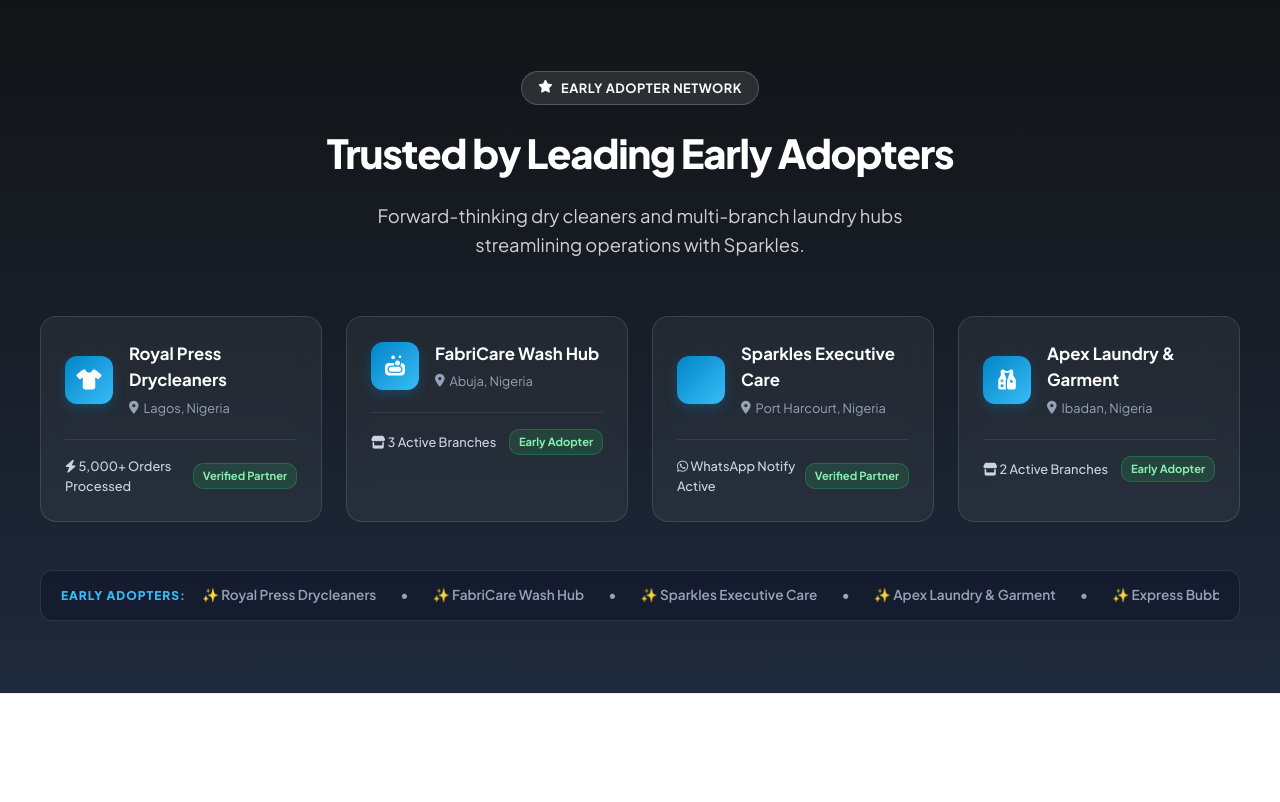
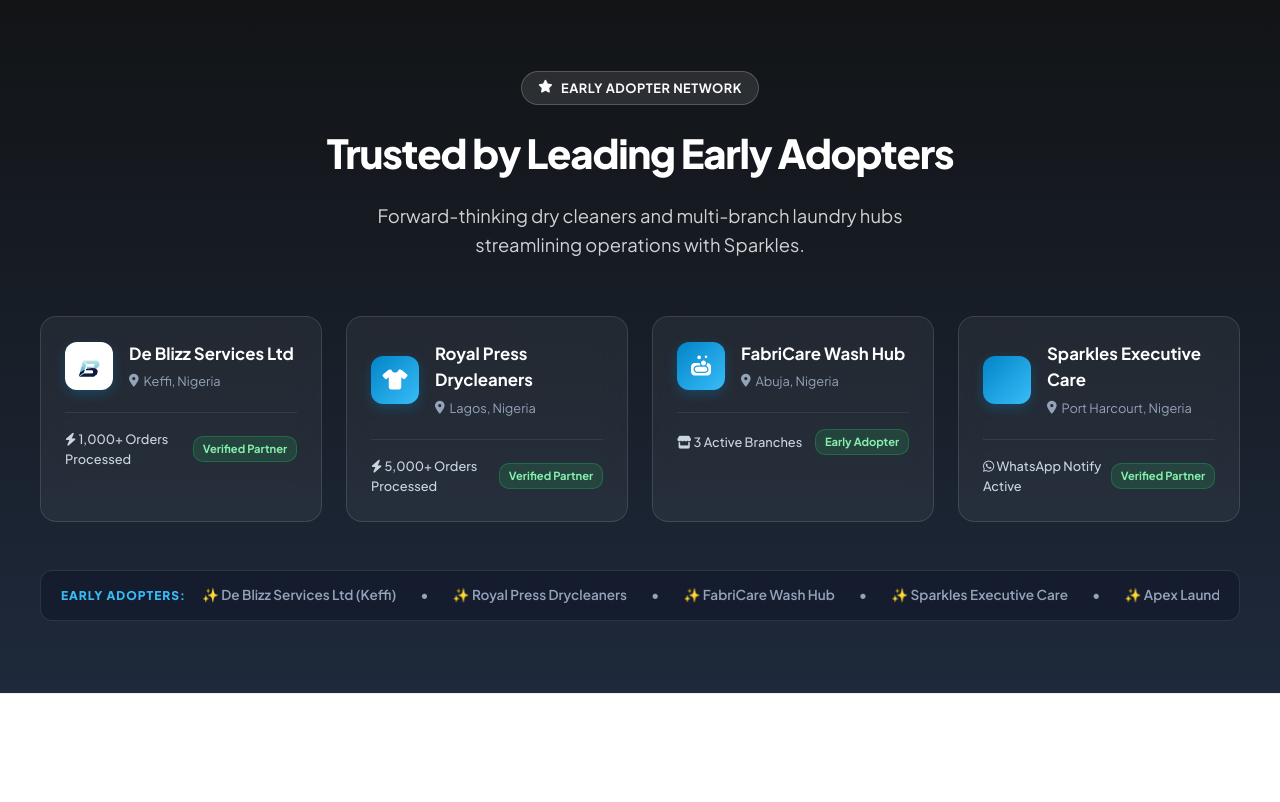
Before and after one commit to DamaMichaelYohanna/sparkles, a Django app: page / in a window 1280 px wide. Shown: the part 801-1603 px from the top of the page. Run offline with Django 4.2, Linux system fonts and the light colour scheme.

Commit message:
Feature De Blizz Services Ltd with official logo in Early Adopters showcase

```diff
--- a/laundry_backend/landing/static/landing/css/styles.css
+++ b/laundry_backend/landing/static/landing/css/styles.css
@@ -1961,6 +1961,19 @@ footer {
     font-size: 1.25rem;
     flex-shrink: 0;
     box-shadow: 0 4px 12px rgba(2, 132, 199, 0.3);
+    overflow: hidden;
+}
+
+.adopter-logo-box.white-bg {
+    background: #ffffff;
+    padding: 6px;
+}
+
+.adopter-logo-box img {
+    width: 100%;
+    height: 100%;
+    object-fit: contain;
+    border-radius: 6px;
 }
 
 .adopter-name {
--- a/laundry_backend/landing/templates/landing/index.html
+++ b/laundry_backend/landing/templates/landing/index.html
@@ -72,7 +72,24 @@
 
             <!-- Adopter Cards Grid -->
             <div class="adopters-grid">
-                <!-- Adopter 1 -->
+                <!-- Adopter 1: De Blizz Services Ltd -->
+                <div class="adopter-card">
+                    <div class="adopter-card-header">
+                        <div class="adopter-logo-box white-bg">
+                            <img src="{% static 'landing/images/de_blizz_logo.png' %}" alt="De Blizz Services Ltd Logo">
+                        </div>
+                        <div>
+                            <h4 class="adopter-name">De Blizz Services Ltd</h4>
+                            <span class="adopter-location"><i class="fa-solid fa-location-dot"></i> Keffi, Nigeria</span>
+                        </div>
+                    </div>
+                    <div class="adopter-meta">
+                        <span class="adopter-stat"><i class="fa-solid fa-bolt"></i> 1,000+ Orders Processed</span>
+                        <span class="adopter-tag">Verified Partner</span>
+                    </div>
+                </div>
+
+                <!-- Adopter 2 -->
                 <div class="adopter-card">
                     <div class="adopter-card-header">
                         <div class="adopter-logo-box">
@@ -89,7 +106,7 @@
                     </div>
                 </div>
 
-                <!-- Adopter 2 -->
+                <!-- Adopter 3 -->
                 <div class="adopter-card">
                     <div class="adopter-card-header">
                         <div class="adopter-logo-box">
@@ -106,7 +123,7 @@
                     </div>
                 </div>
 
-                <!-- Adopter 3 -->
+                <!-- Adopter 4 -->
                 <div class="adopter-card">
                     <div class="adopter-card-header">
                         <div class="adopter-logo-box">
@@ -122,29 +139,14 @@
                         <span class="adopter-tag">Verified Partner</span>
                     </div>
                 </div>
-
-                <!-- Adopter 4 -->
-                <div class="adopter-card">
-                    <div class="adopter-card-header">
-                        <div class="adopter-logo-box">
-                            <i class="fa-solid fa-vest-patches"></i>
-                        </div>
-                        <div>
-                            <h4 class="adopter-name">Apex Laundry & Garment</h4>
-                            <span class="adopter-location"><i class="fa-solid fa-location-dot"></i> Ibadan, Nigeria</span>
-                        </div>
-                    </div>
-                    <div class="adopter-meta">
-                        <span class="adopter-stat"><i class="fa-solid fa-store"></i> 2 Active Branches</span>
-                        <span class="adopter-tag">Early Adopter</span>
-                    </div>
-                </div>
             </div>
 
             <!-- Ticker Banner -->
             <div class="adopter-ticker-wrapper">
                 <span class="ticker-label">EARLY ADOPTERS:</span>
                 <div class="ticker-content">
+                    <span>✨ De Blizz Services Ltd (Keffi)</span>
+                    <span>•</span>
                     <span>✨ Royal Press Drycleaners</span>
                     <span>•</span>
                     <span>✨ FabriCare Wash Hub</span>
@@ -154,8 +156,6 @@
                     <span>✨ Apex Laundry & Garment</span>
                     <span>•</span>
                     <span>✨ Express Bubble Cleaners</span>
-                    <span>•</span>
-                    <span>✨ Crestview Wash & Press</span>
                 </div>
             </div>
         </div>
```
Also changed, not shown: laundry_backend/landing/static/landing/images/de_blizz_logo.png (added).
